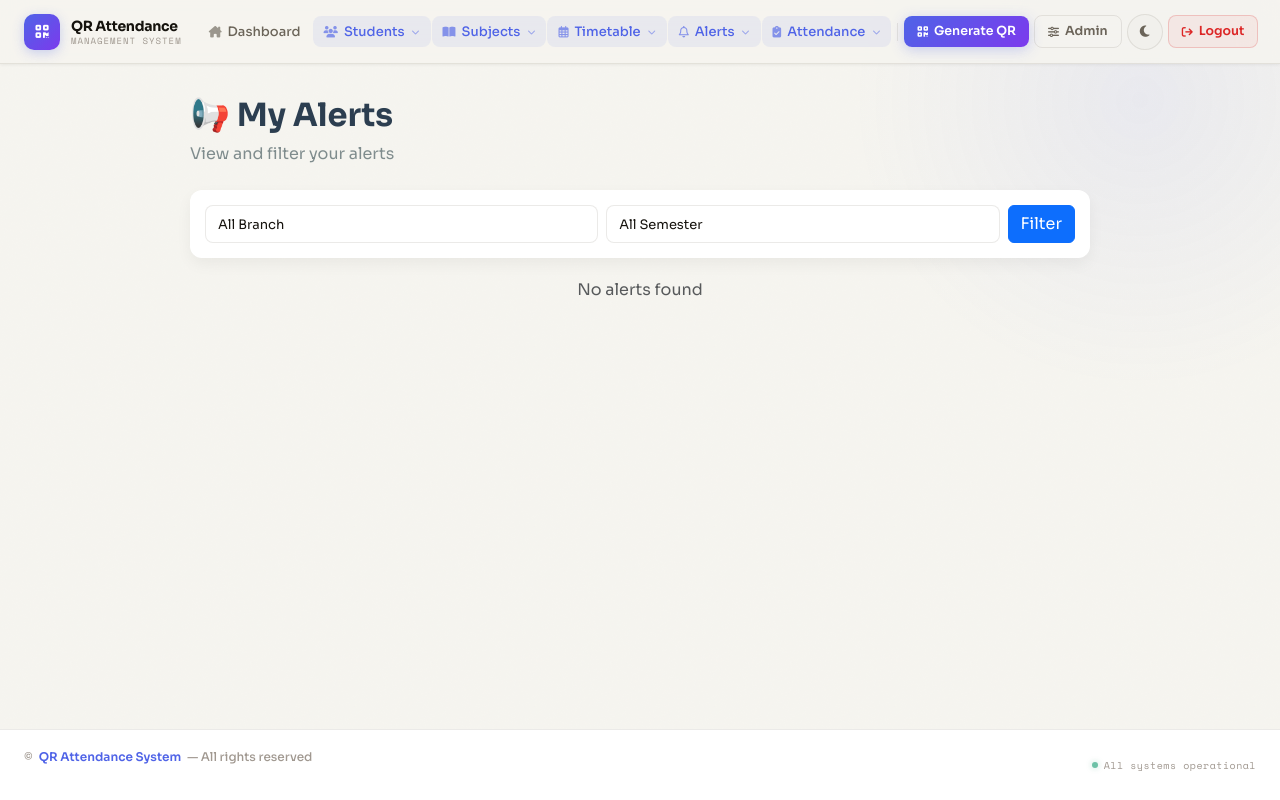
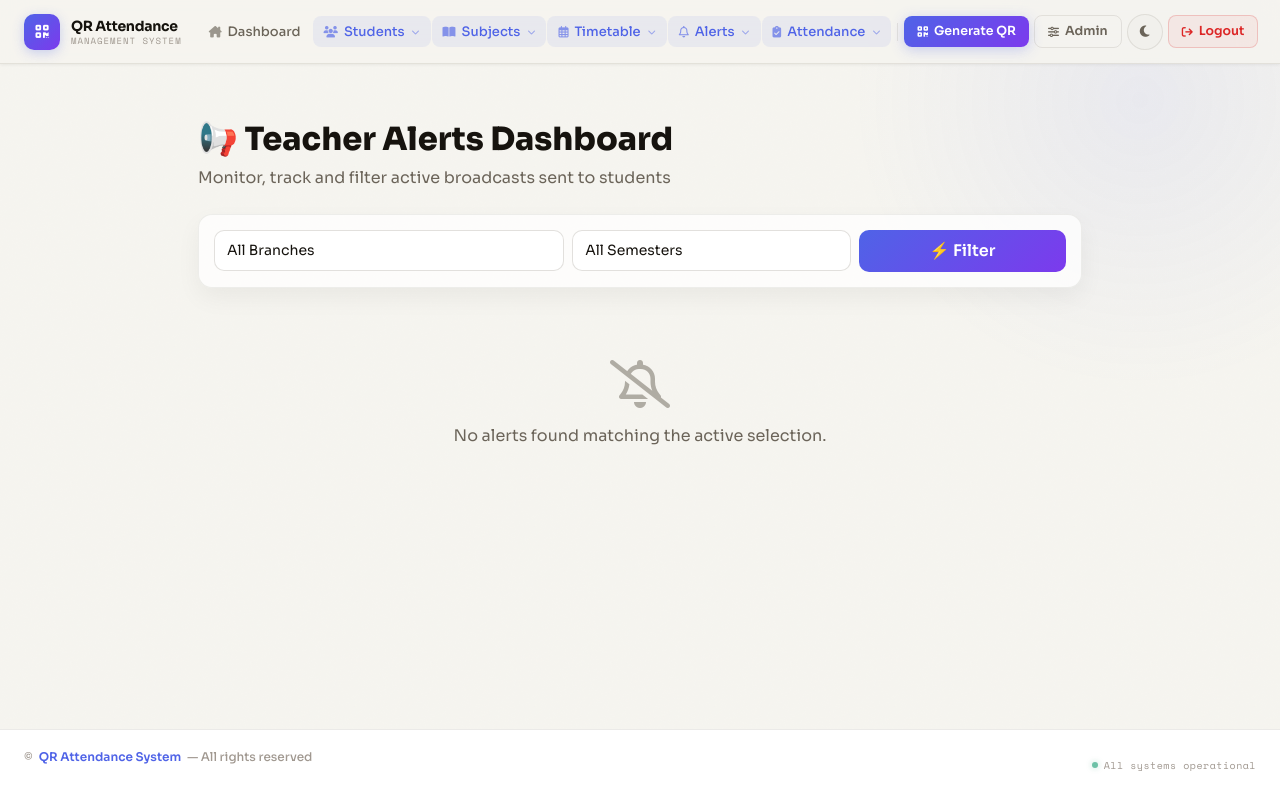
Before and after one commit to Saurabh8824/qr_attendance, a Django app: page /qr/teacher/alerts/ in a window 1280 px wide. Run offline with Django 5.2, Linux system fonts and the light colour scheme; a user stored in the database is signed in; data comes from the database, SQL or seed files in the repository; parts of the project's set-up code (start-up, migrations or seed data) failed here and were passed over.

Commit message:
Update teacher_alerts.html

```diff
--- a/qr_app/templates/qr_app/teacher_alerts.html
+++ b/qr_app/templates/qr_app/teacher_alerts.html
@@ -1,129 +1,204 @@
 {% extends "qr_app/base.html" %}
-
 {% block content %}
 
 <style>
+/* 🎨 Dynamic Theme Variables Sync with base.html */
+[data-theme="light"] {
+    --card-bg: rgba(255, 255, 255, 0.75);
+    --card-border: rgba(60, 50, 30, 0.08);
+    --text-main: #16130e;
+    --text-muted: #6b6459;
+    --input-bg: #ffffff;
+    --input-text: #16130e;
+    --input-border: rgba(60, 50, 30, 0.15);
+    --shadow: 0 10px 25px rgba(16, 13, 8, 0.05);
+}
 
-/* 🔥 Page */
+[data-theme="dark"] {
+    --card-bg: rgba(26, 25, 22, 0.75);
+    --card-border: rgba(255, 248, 235, 0.08);
+    --text-main: #f5f0e8;
+    --text-muted: #8a8278;
+    --input-bg: #201e1b;
+    --input-text: #f5f0e8;
+    --input-border: rgba(255, 248, 235, 0.12);
+    --shadow: 0 10px 30px rgba(0, 0, 0, 0.3);
+}
+
 .page-container {
     max-width: 900px;
     margin: auto;
+    padding-bottom: 40px;
 }
 
-/* 🔥 Header */
+/* 🧊 Glassmorphic Headers & Text */
 .page-header h2 {
-    font-weight: 700;
-    color: #2c3e50;
+    font-weight: 800;
+    color: var(--text-main);
 }
 
 .page-header p {
-    color: #7f8c8d;
+    color: var(--text-muted);
 }
 
-/* 🔥 Filter Card */
+/* 🧊 Glassmorphic Filter Row */
 .filter-card {
-    background: white;
+    background: var(--card-bg) !important;
+    backdrop-filter: blur(14px);
+    -webkit-backdrop-filter: blur(14px);
+    border: 1px solid var(--card-border) !important;
     padding: 15px;
-    border-radius: 12px;
-    box-shadow: 0 6px 15px rgba(0,0,0,0.05);
-    margin-bottom: 20px;
+    border-radius: 14px;
+    box-shadow: var(--shadow);
 }
 
-/* 🔥 Card */
+/* 🎛️ Form Controls Layout */
+.form-select {
+    background-color: var(--input-bg) !important;
+    border: 1px solid var(--input-border) !important;
+    color: var(--input-text) !important;
+    border-radius: 10px !important;
+    padding: 9px 12px;
+    font-size: 14px;
+    transition: all 0.2s ease;
+}
+
+.form-select:focus {
+    box-shadow: 0 0 0 3px rgba(79, 99, 231, 0.15) !important;
+    border-color: #4f63e7 !important;
+}
+
+/* 🌐 Google Autofill White Blocker Fix */
+.form-select:-webkit-autofill {
+    -webkit-text-fill-color: var(--input-text) !important;
+    -webkit-box-shadow: 0 0 0px 1000px var(--input-bg) inset !important;
+}
+
+/* 🚨 Dynamic Priority Alert Cards */
 .alert-card {
-    background: white;
-    padding: 15px;
-    border-radius: 14px;
-    box-shadow: 0 6px 20px rgba(0,0,0,0.05);
-    margin-bottom: 15px;
-    transition: 0.3s;
-    border-left: 5px solid transparent;
+    background: var(--card-bg) !important;
+    backdrop-filter: blur(12px);
+    -webkit-backdrop-filter: blur(12px);
+    padding: 22px;
+    border-radius: 16px;
+    box-shadow: var(--shadow);
+    margin-bottom: 18px;
+    transition: all 0.25s ease;
+    border: 1px solid var(--card-border) !important;
 }
 
 .alert-card:hover {
-    transform: translateY(-3px);
+    transform: translateY(-2px);
+    box-shadow: 0 12px 28px rgba(0, 0, 0, 0.12);
 }
 
-/* 🔥 Border Colors */
-.high-border { border-left: 5px solid #ef4444; }
-.medium-border { border-left: 5px solid #facc15; }
-.normal-border { border-left: 5px solid #3b82f6; }
+/* Left Accent Borders based on Priority */
+.high-border { border-left: 6px solid #ef4444 !important; }
+.medium-border { border-left: 6px solid #f59e0b !important; }
+.normal-border { border-left: 6px solid #10b981 !important; }
+
+.alert-title {
+    font-weight: 700;
+    font-size: 18px;
+    color: var(--text-main);
 }
 
-
-/* 🔥 Content */
-.alert-content {
-    flex: 1;
+.alert-msg {
+    margin-top: 10px;
+    color: var(--text-main);
+    font-size: 15px;
+    line-height: 1.5;
+    opacity: 0.95;
 }
 
-/* 🔥 Title */
-.alert-title {
-    font-weight: 600;
-    font-size: 15px;
+/* 🗓️ Info Footers */
+.alert-meta {
+    margin-top: 15px;
+    display: flex;
+    flex-wrap: wrap;
+    gap: 15px;
+    font-size: 12px;
+    color: var(--text-muted);
+    font-weight: 500;
 }
 
-/* 🔥 Message */
-.alert-msg {
-    font-size: 13px;
-    color: #555;
-    margin-top: 5px;
+.alert-meta span {
+    display: flex;
+    align-items: center;
+    gap: 5px;
 }
 
-/* 🔥 Footer */
-.alert-meta {
+/* Custom Badges */
+.badge-priority {
+    padding: 4px 10px;
+    border-radius: 20px;
     font-size: 11px;
-    color: #999;
-    margin-top: 8px;
+    font-weight: 700;
+    text-transform: uppercase;
+    letter-spacing: 0.5px;
 }
 
-/* 🔥 Badge */
-.badge-priority {
-    font-size: 11px;
-    padding: 4px 8px;
-    border-radius: 6px;
+.badge-high { background: rgba(239, 68, 68, 0.15); color: #ef4444; }
+.badge-medium { background: rgba(245, 158, 11, 0.15); color: #f59e0b; }
+.badge-normal { background: rgba(16, 114, 129, 0.15); color: #10b981; }
+
+.btn-filter-custom {
+    background: linear-gradient(135deg, #4f63e7 0%, #7c3aed 100%);
     color: white;
+    font-weight: 600;
+    border: none;
+    border-radius: 10px;
+    padding: 9px 25px;
+    transition: all 0.2s ease;
 }
 
-.badge-high { background: #e74c3c; }
-.badge-medium { background: #f1c40f; color:black; }
-.badge-normal { background: #3498db; }
+.btn-filter-custom:hover {
+    filter: brightness(1.08);
+    box-shadow: 0 4px 12px rgba(79, 99, 231, 0.25);
+}
 
+option {
+    background-color: var(--input-bg);
+    color: var(--input-text);
+}
 </style>
 
-<div class="page-container">
+<div class="page-container mt-4 px-2">
 
-    <!-- 🔥 HEADER -->
-    <div class="page-header mb-4">
-        <h2>📢 My Alerts</h2>
-        <p>View and filter your alerts</p>
+    <div class="page-header mb-4 text-center text-sm-start">
+        <h2>📢 Teacher Alerts Dashboard</h2>
+        <p>Monitor, track and filter active broadcasts sent to students</p>
     </div>
 
-    <!-- 🔥 FILTER -->
-    <form method="GET" class="filter-card d-flex gap-2">
-
+    <div class="filter-card mb-4">
+        <form method="GET" class="row g-2">
+            <div class="col-sm-5">
                 <select name="branch" class="form-select">
-            <option value="">All Branch</option>
+                    <option value="">All Branches</option>
                     {% for b in branches %}
-            <option value="{{ b.id }}" {% if selected_branch == b.id|stringformat:"s" %}selected{% endif %}>
+                    <option value="{{ b.id }}" {% if selected_branch == b.id|stringformat:"i" %}selected{% endif %}>
                         {{ b.name }}
                     </option>
                     {% endfor %}
                 </select>
+            </div>
 
+            <div class="col-sm-4">
                 <select name="semester" class="form-select">
-            <option value="">All Semester</option>
+                    <option value="">All Semesters</option>
                     {% for i in "123456" %}
                     <option value="{{ i }}" {% if selected_semester == i %}selected{% endif %}>
                         Sem {{ i }}
                     </option>
                     {% endfor %}
                 </select>
+            </div>
 
-        <button class="btn btn-primary">Filter</button>
-
+            <div class="col-sm-3">
+                <button type="submit" class="btn-filter-custom w-100">⚡ Filter</button>
+            </div>
         </form>
-
-    <!-- 🔥 ALERT LIST -->
+    </div>
 
     {% for a in alerts %}
     <div class="alert-card
@@ -132,11 +207,8 @@
         {% else %}normal-border
         {% endif %}">
 
-    <div class="alert-content">
-
-        <div class="d-flex justify-content-between align-items-center">
+        <div class="d-flex justify-content-between align-items-start gap-2">
             <div class="alert-title">{{ a.title }}</div>
-
             <span class="badge-priority
                 {% if a.priority == 'high' %}badge-high
                 {% elif a.priority == 'medium' %}badge-medium
@@ -149,15 +221,25 @@
         <div class="alert-msg">{{ a.message }}</div>
 
         <div class="alert-meta">
-            📅 {{ a.created_at|date:"d M Y H:i" }}
+            <span>
+                <i class="fa-solid fa-graduation-cap"></i>
+                {% if a.branch %}{{ a.branch.name }}{% else %}All Branches{% endif %}
+            </span>
+            <span>
+                <i class="fa-regular fa-bookmark"></i>
+                {% if a.semester %}Sem {{ a.semester }}{% else %}All Semesters{% endif %}
+            </span>
+            <span>
+                <i class="fa-regular fa-clock"></i>
+                {{ a.created_at|date:"d M Y, h:i A" }}
+            </span>
         </div>
-
     </div>
-
+    {% empty %}
+    <div class="text-center py-5" style="color: var(--text-muted);">
+        <i class="fa-regular fa-bell-slash fa-3x mb-3" style="opacity: 0.5;"></i>
+        <p class="m-0">No alerts found matching the active selection.</p>
     </div>
-
-{% empty %}
-<p class="text-center text-muted">No alerts found</p>
     {% endfor %}
 
 </div>
```
Lines whose indentation alone changed are shown as unchanged.
